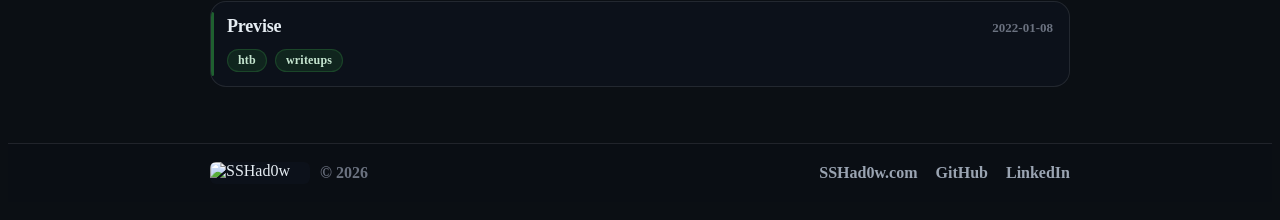
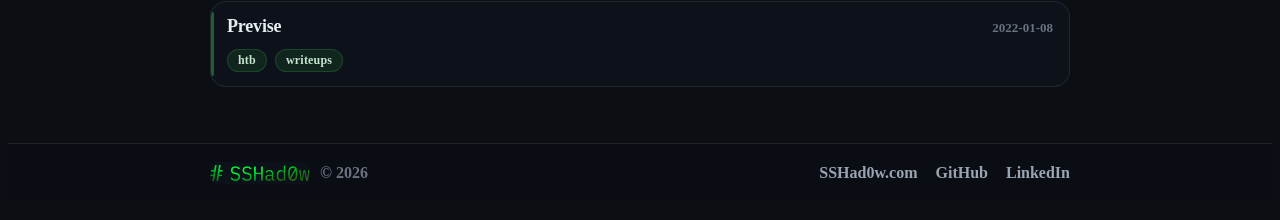
Before and after one commit to SSHad0w/https-blog.SSHad0w.com, a Jekyll site: the page built from index.md, in a window 1280 px wide. Shown: the part 577-797 px from the top of the page. Built offline with Jekyll 4.4.1, drawn with Linux system fonts in a browser that asks for light colours.

Commit message:
Update footer.html

```diff
--- a/_includes/footer.html
+++ b/_includes/footer.html
@@ -1,7 +1,7 @@
 <footer class="site-footer">
   <div class="container footer-inner">
     <div class="footer-left">
-      <img class="footer-mark" src="{{ '/assets/img/fullLogoTransparentFull.png' | relative_url }}" alt="SSHad0w">
+      <img class="footer-mark" src="{{ '/assets/img//logos/fullLogoTransparentFull.png' | relative_url }}" alt="SSHad0w">
       <span class="footer-dim">© {{ site.time | date: "%Y" }}</span>
     </div>
 
```
